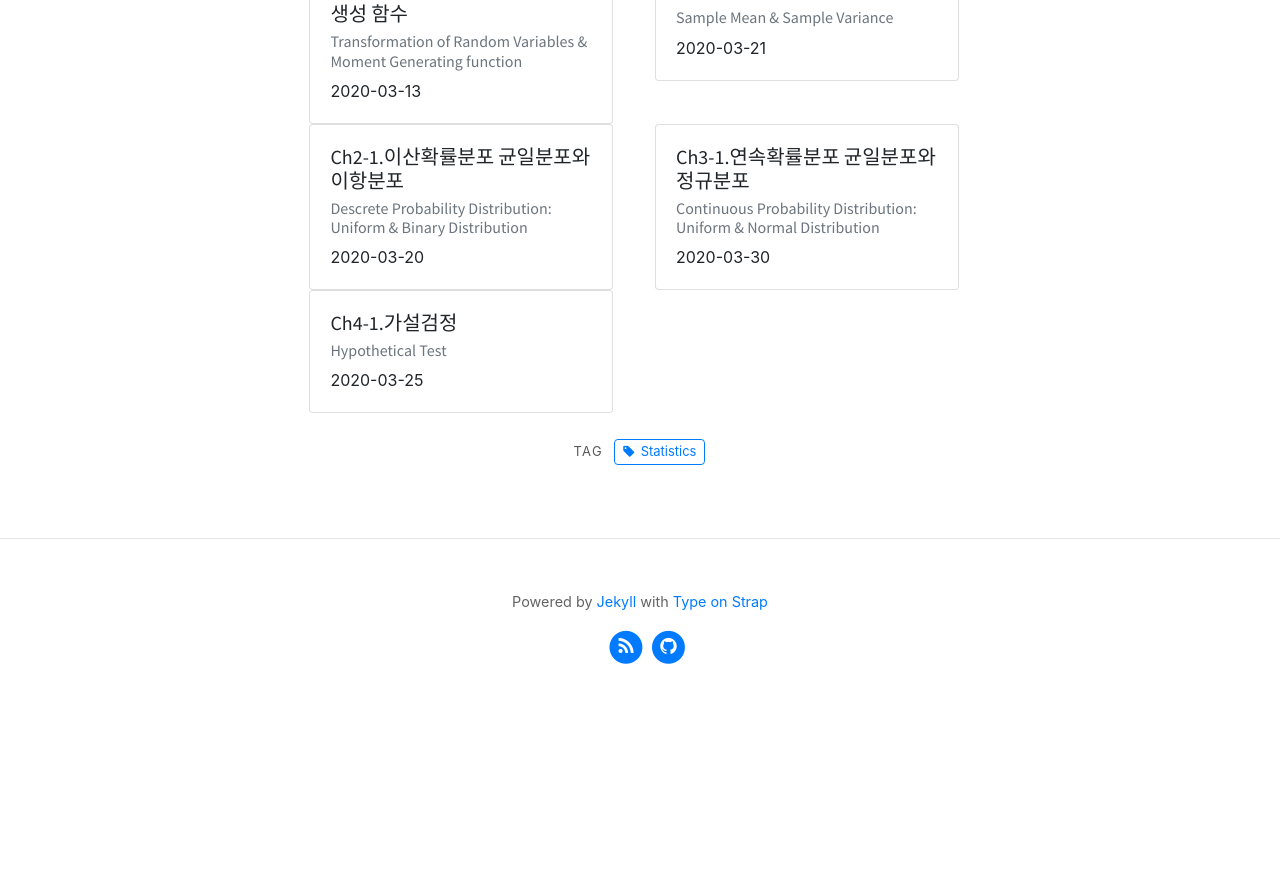
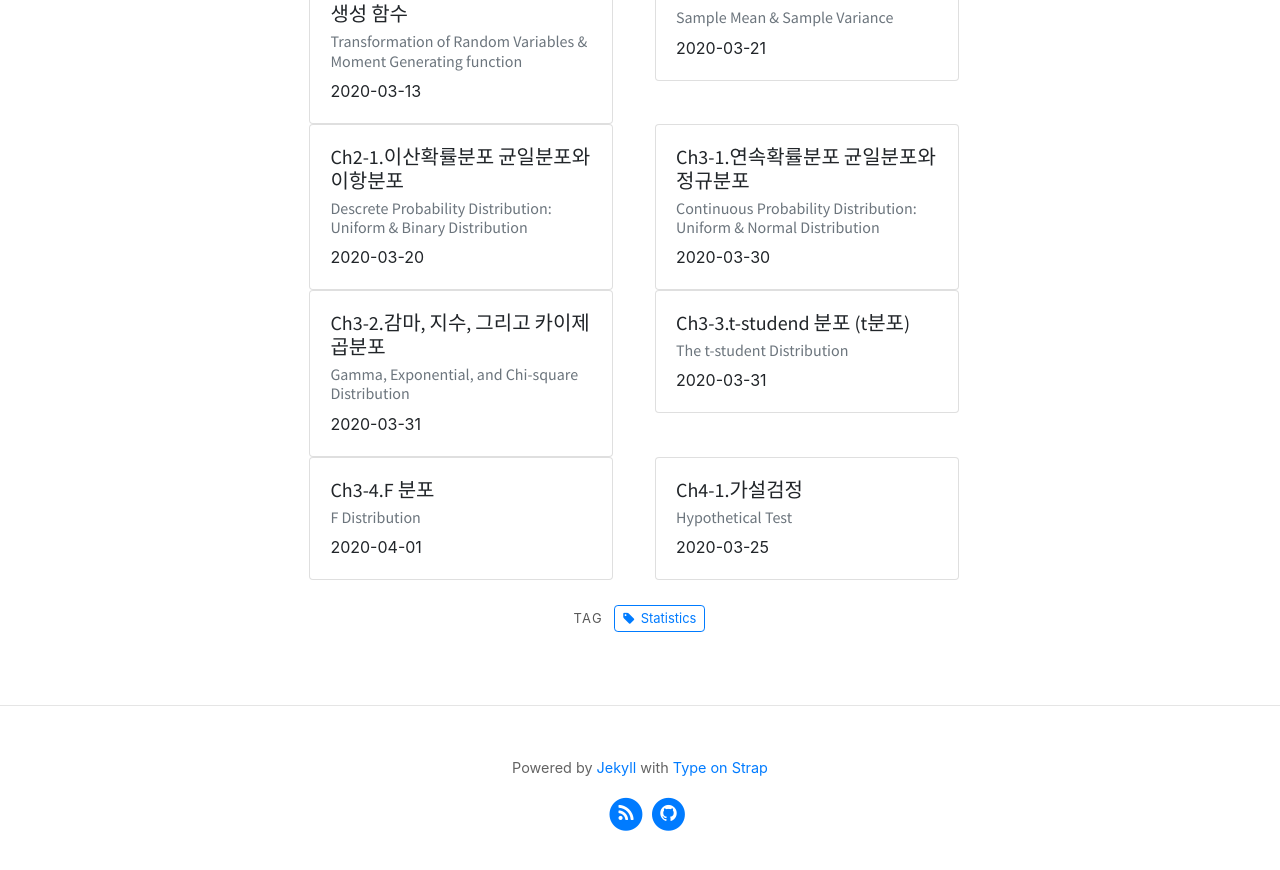
Before and after one commit to Cornelii/Cornelii.github.io, a Jekyll site: the page built from pages/Statistics.md, in a window 1280 px wide and 900 px high, scrolled down 770 px. Shown: the top 870 px of the window. Built offline with Jekyll 4.4.1, drawn with Linux system fonts in a browser that asks for light colours; before the commit the page ends 1504 px from its top, so only the background shows below that.

Commit message:
Gaussian Distribution

```diff
--- /dev/null
+++ b/my_collections/_statistics/2020-03-30-Ch3_2_Gamma_Exponential_ChiSquare.md
@@ -0,0 +1,47 @@
+---
+layout: post
+title: "감마, 지수, 그리고 카이제곱분포"
+author-id: "Cornelii. G. Son"
+tags: [study, statistic]
+updated: "2020-03-31"
+chapter: "3-2"
+en_title: "Gamma, Exponential, and Chi-square Distribution"
+---
+
+## 감마분포
+<br/><br/>
+
+<br/><br/>
+
+#### 감마함수
+
+
+<br/><br/>
+<br/><br/>
+<br/><br/>
+<br/><br/>
+
+#### 감마분포
+
+
+<br/><br/>
+<br/><br/>
+<br/><br/>
+
+
+## 지수분포
+
+
+<br/><br/>
+<br/><br/>
+<br/><br/>
+
+
+## 카이 제곱 분포
+
+<br/><br/>
+<br/><br/>
+<br/><br/>
+<br/><br/>
+<br/><br/>
+<br/><br/>
--- a/my_collections/_statistics/2020-03-30-Continuous_Probabilty_Distribution.md
+++ b/my_collections/_statistics/2020-03-30-Continuous_Probabilty_Distribution.md
@@ -23,7 +23,6 @@ $$ \begin{aligned} f(x) = \frac{1}{B-A} \end{aligned} \space \space \space where
 <br/><br/>
 균일 분포의 기댓값과 분산은 아래와 같습니다.
 <br/><br/>
-$$ \begin{aligned}   \end{aligned} $$
 $$ \begin{aligned} \mu_X = \int_A^Bx\frac{1}{B-A}dx = \frac{1}{B-A}\int_A^Bxdx = \frac{A+B}{2} \end{aligned} $$
 <br/><br/>
 $$ \begin{aligned} \sigma_x^2 = \int^B_A(x - \frac{A+B}{2})^2\frac{1}{B-A}dx = \frac{(B-A)^2}{12}\end{aligned} $$
@@ -40,14 +39,126 @@ $$ \begin{aligned} M_X(t) = \int^B_Ae^{xt}\frac{1}{B-A} dx= \frac{1}{t(B-A)}(e^{
 <br/><br/>
 
 ## 정규분포
+<br/>
+가장 중요한 분포를 하나 꼽으라면 당연히 정규분포 (Normal Distribution or Gaussian Distribution)일 것입니다.
+<br/><br/>
+좌우 대칭의 종모양을 가지고 있고, 평균과 분산에 의에 모양이 결정됩니다. 식의 형태는 아래와 같습니다.
+<br/><br/>
+$$ \begin{aligned} n(x;\mu, \sigma) = \frac{1}{\sqrt{2\pi}\sigma}exp({-\frac{(x-\mu)^2}{2\sigma^2}}) \space  \end{aligned} $$
+<br/><br/>
+$$ -\infty < x < \infty $$
+<br/><br/>
+평균과 분산은 계산해보면, 당연히
+$$\mu, \sigma^2$$
+가 나오게 되겠지요.
+<br/><br/>
 
-
+#### 정규분포의 적률생성함수
+<br/>
+그러면 정규분포의 적률생성함수를 구해보도록 하겠습니다.
 <br/><br/>
+$$ \begin{aligned} M_X(t) &= \int^\infty_{-\infty}exp(xt) \frac{1}{\sqrt{2\pi}\sigma}exp({-\frac{(x-\mu)^2}{2\sigma^2}})dx \\ \\
+&= \int^\infty_{-\infty}\frac{1}{\sqrt{2\pi}\sigma}exp({-\frac{(x-\mu)^2}{2\sigma^2}}+xt)dx \\ \\
+&= \int^\infty_{-\infty}\frac{1}{\sqrt{2\pi}\sigma}exp({-\frac{(x-\mu)^2-2\sigma^2tx}{2\sigma^2}})dx \\ \\
+&= \int^\infty_{-\infty}\frac{1}{\sqrt{2\pi}\sigma}exp({-\frac{x^2-2\mu x+\mu^2-2\sigma^2tx}{2\sigma^2}})dx \\ \\
+&= \int^\infty_{-\infty}\frac{1}{\sqrt{2\pi}\sigma}exp({-\frac{x^2-2(\mu +\sigma^2t)x+(\mu +\sigma^2t)^2 - (\mu +\sigma^2t)^2 + \mu^2}{2\sigma^2}})dx \\ \\
+&= \int^\infty_{-\infty}\frac{1}{\sqrt{2\pi}\sigma}exp({-\frac{(x-(\mu +\sigma^2t))^2 - (\mu +\sigma^2t)^2 + \mu^2}{2\sigma^2}})dx \\ \\
+&= \int^\infty_{-\infty}\frac{1}{\sqrt{2\pi}\sigma}exp({-\frac{(x-(\mu +\sigma^2t))^2}{2\sigma^2}})exp(\frac{ (\mu +\sigma^2t)^2 - \mu^2}{2\sigma^2})dx \\ \\
+&= exp(\frac{ \mu^2 + 2\mu \sigma^2t+ \sigma^4t^2 - \mu^2}{2\sigma^2})\int^\infty_{-\infty}\frac{1}{\sqrt{2\pi}\sigma}exp({-\frac{(x-(\mu +\sigma^2t))^2}{2\sigma^2}})dx \\ \\
+&= exp(\frac{ 2\mu \sigma^2t+ \sigma^4t^2 }{2\sigma^2}) = exp(\mu t+ \frac{\sigma^2t^2}{2})
+\end{aligned} $$
+<br/><br/>
+나름 깔끔하게 나오게 되는군요. 정규분포가 짱이네.. 가우스님...
+<br/><br/>
+여기서 적률생성함수를 이용해서 서로 독립인 서로 다른 정규분포를 따르는 두 확률변수의 합에 대해서 잠깐 살펴볼까 합니다.
+<br/><br/>
+$$ Y = X_1 + X_2 $$
+<br/><br/>
+여기서
+$$ X_1 $$
+는
+$$ n(x_1;\mu_1,\sigma_1) $$
+를 따르고,
+$$ X_2 $$
+는
+$$ n(x_2;\mu_2,\sigma_2) $$
+를 따른다고 해봅시다.
+<br/><br/>
+서로 독립인 확률변수의 합을 적률생성함수에서 나타내면 어떻게 되는지 기억하시나요?(Ch 1-5 확률변수 변환과 적률생성함수)
+<br/><br/>
+$$M_{X_1 + X_2}(t) = M_{X_1}(t) \times M_{X_2}(t)$$
+<br/><br/>
+위 처럼 곱의 형태가 되게 됩니다. 이를 그대로 적용하면,
+<br/><br/>
+$$ \begin{aligned} M_Y(t) = M_{X_1}(t) \times M_{X_2}(t) &= exp(\mu_1t+\frac{\sigma_1^2t^2}{2}) \times exp(\mu_2t+\frac{\sigma_2^2t^2}{2}) \\ \\
+&= exp((\mu_1+\mu_2)t+\frac{(\sigma_1^2+\sigma_2^2)t^2}{2})
+\end{aligned} $$
+<br/><br/>
+여기서,
+$$ \mu_1 + \mu_2 = \mu_Y $$
+<br/>
+$$ \sigma_1^2 + \sigma_2^2 = \sigma_Y^2$$
+이라 하면, 최종적으로
+<br/><br/>
+$$ \begin{aligned} exp(\mu_Yt+\frac{\sigma_Y^2t^2}{2})  \end{aligned} $$
+<br/><br/>
+$$ \mu_Y $$
+와
+$$ \sigma_Y^2 = $$
+를 따르는 또 다른 정규분포가 되는 걸 알 수 있습니다.
+<br/><br/>
+정리하면, 서로 독립인 각각 정규분포를 따르는 확률변수의 합은 또 정규분포를 따르게 된다는 것입니다. 2개도 되니, 3개, ... n개도 되겠지요.
 <br/><br/>
 <br/><br/>
 
 ## 표준정규분포
+<br/>
+확률 변수에 적절한 계산을 더해 확률분포를 변화시킬 수 있는 것을 알고 있습니다.
+<br/><br/>
+정규분포를 따르는 확률변수에 대해, 평균 0과 분산이 1인 정규분포를 따르도록 확률변수를 변화시킬 수 있습니다. 그리고, 이 확률분포를 표준정규분포라고 합니다.
+<br/><br/>
+확률변수 X가
+$$n(x;\mu,\sigma)$$
+인 정규분포를 따른다고 가정하고,
+<br/><br/>
+새로운 확률변수 Z를 아래와 같이 나타내 보겠습니다.
+<br/><br/>
+$$ Z = aX + b$$
+<br/><br/>
+여기서 a와 b는 상수입니다.
+<br/><br/>
+확률분포의 변화 기억나시나요? 여기서 핵심은 확률이 같다는거!
+<br/><br/>
+$$ n(x)dx = g(z)dz  $$
+<br/><br/>
+$$ g(z) = n(x)\frac{dx}{dz} $$
+<br/><br/>
+$$ \begin{aligned} g(z) &= \frac{1}{\sqrt{2\pi}\sigma}exp({-\frac{(x-\mu)^2}{2\sigma^2}})\frac{1}{a} \\ \\
+&= \frac{1}{\sqrt{2\pi}\sigma}exp({-\frac{(\frac{z-b}{a}-\mu)^2}{2\sigma^2}})\frac{1}{a} \\ \\
+&= \frac{1}{\sqrt{2\pi}\sigma a}exp({-\frac{(z-b-a\mu)^2}{2a^2\sigma^2}})
+\end{aligned} $$
+<br/><br/>
+우리가 하고 싶은 것은 위의 확률분포가 평균은 0, 분산은 1을 가지게 하고 싶은 것이죠. 그러기 위해서 정규분포식과 비교해서 볼 때,
+<br/><br/>
+$$ a\sigma = 1$$
+,
+$$ -b -a\mu = 0$$
+이 되어야 할 것입니다.
+<br/><br/>
+위 두 식을 통해,
+<br/><br/>
+$$ \begin{aligned} a = \frac{1}{\sigma}, \space b = -\frac{\mu}{\sigma} \end{aligned} $$
+가 되는 것을 알 수 있습니다.
+<br/><br/>
+$$ \begin{aligned} Z = aX + b = \frac{X-\mu}{\sigma} \end{aligned} $$
+<br/><br/>
+이런 확률변수의 변환을 통해 표준 정규분포를 얻어 낼 수 있네요.
+<br/><br/>
 
+#### 표준정규분포의 적률생성함수
+<br/>
+위에서 구한 식에 평균에 0, 분산에 1을 대입해 쉽게 구해낼 수 있습니다.
 <br/><br/>
+
+$$ \begin{aligned} exp(\mu t+ \frac{\sigma^2t^2}{2}) = exp(\frac{t^2}{2})  \end{aligned} $$
 <br/><br/>
-<br/><br/>
--- /dev/null
+++ b/my_collections/_statistics/2020-04-01-Ch3_3_T_student.md
@@ -0,0 +1,15 @@
+---
+layout: post
+title: "t-studend 분포 (t분포)"
+author-id: "Cornelii. G. Son"
+tags: [study, statistic]
+updated: "2020-03-31"
+chapter: "3-3"
+en_title: "The t-student Distribution"
+---
+
+## t분포
+
+<br/><br/>
+
+<br/><br/>
--- /dev/null
+++ b/my_collections/_statistics/2020-04-01-Ch3_4_F_distribution.md
@@ -0,0 +1,15 @@
+---
+layout: post
+title: "F 분포"
+author-id: "Cornelii. G. Son"
+tags: [study, statistic]
+updated: "2020-04-01"
+chapter: "3-4"
+en_title: "F Distribution"
+---
+
+## F 분포
+
+<br/><br/>
+
+<br/><br/>
```
Also changed, not shown: my_collections/_statistics/2020-03-25-Hypothetical_Test.md (+1 -1 lines).
